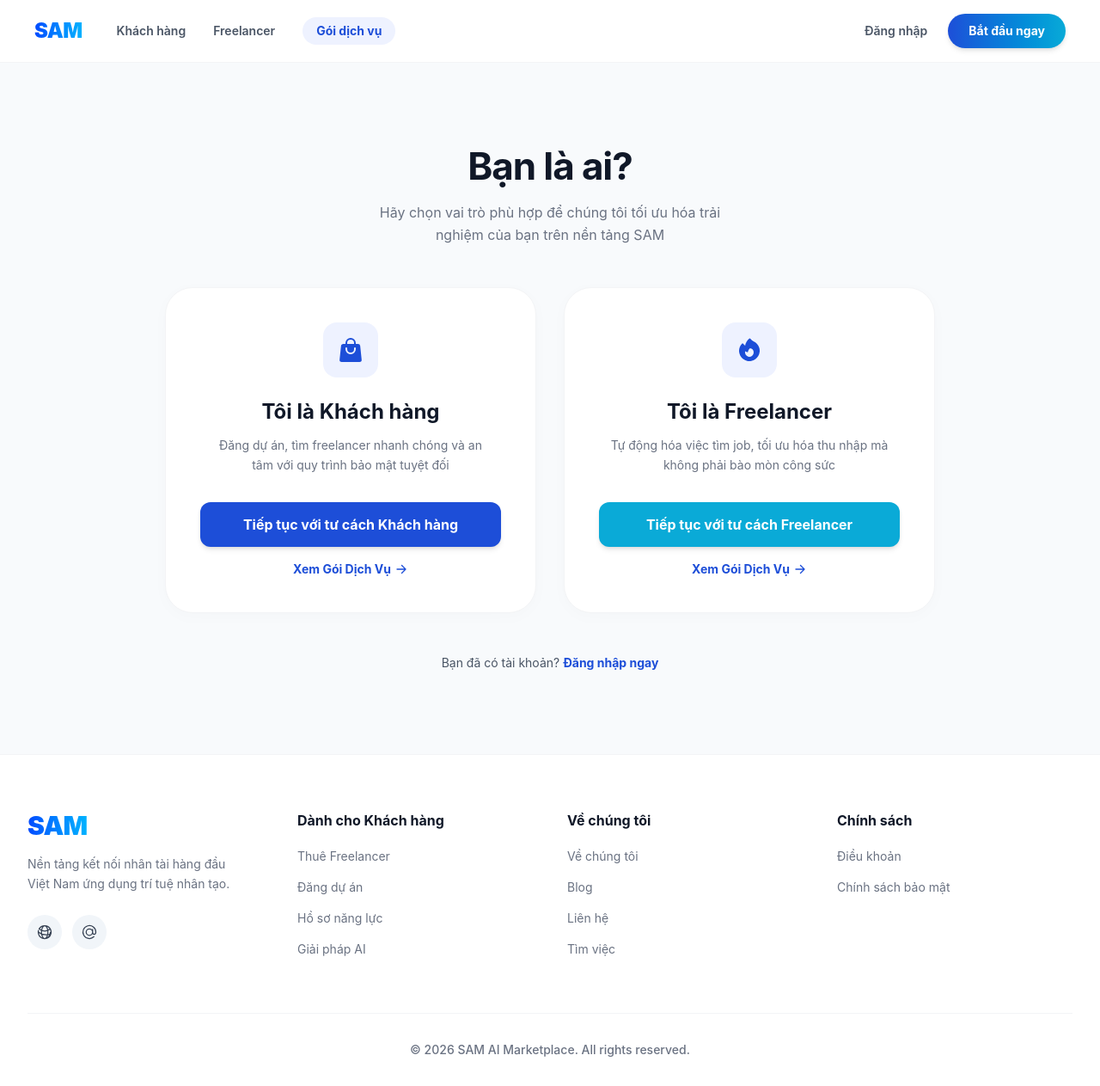
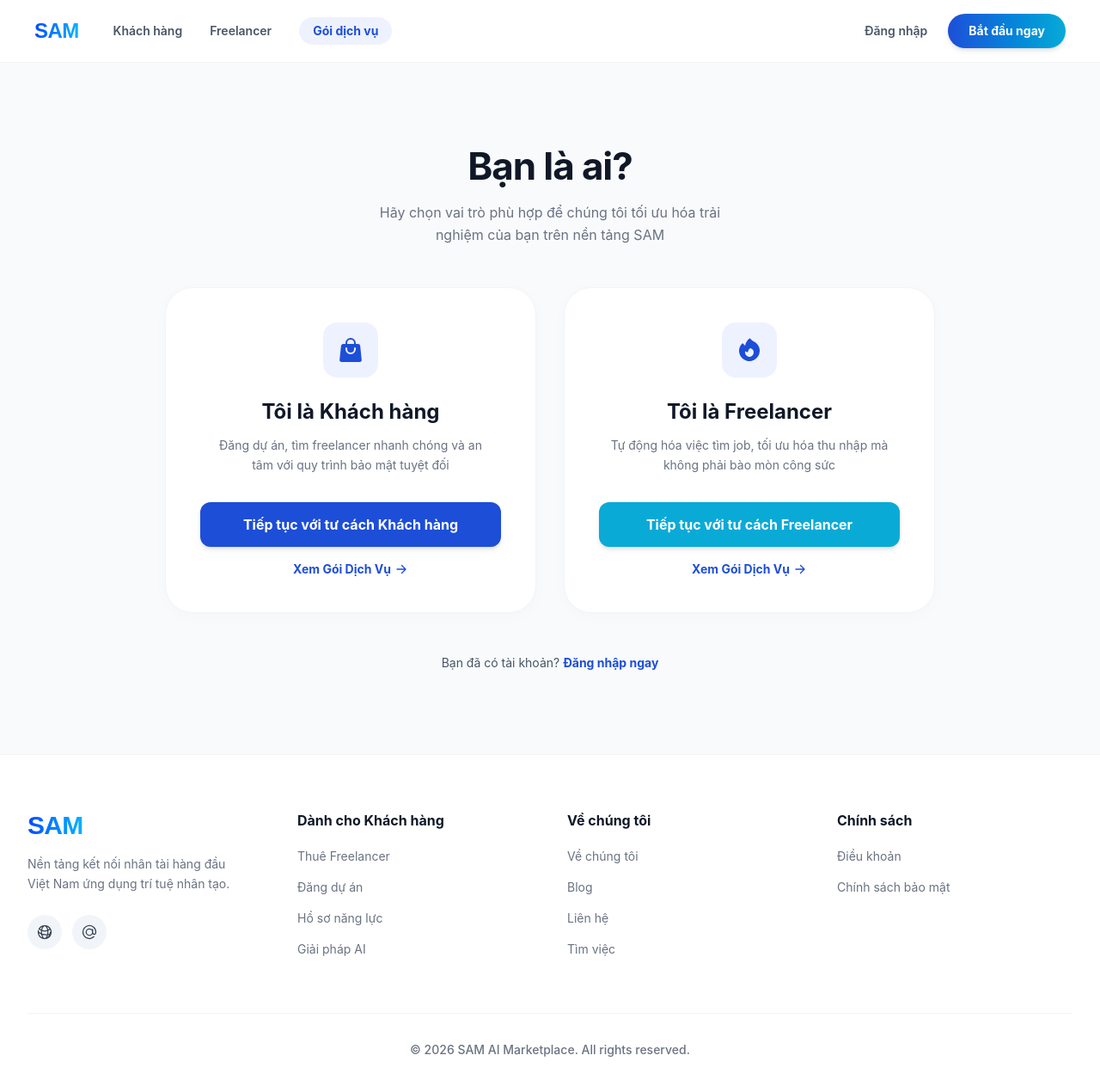
Before and after one commit to SAM-SiftAndMatch/sam-fe, a React (Vite) app: page /role-selection in a window 1280 px wide. Shown: the whole page at 86% size. Built offline with nearby package versions, Linux system fonts and the light colour scheme.

Commit message:
feat: routes for RegisterPage and fix font of SAM

```diff
--- a/src/components/ClientDashboardHeader.tsx
+++ b/src/components/ClientDashboardHeader.tsx
@@ -4,7 +4,10 @@ const ClientDashboardHeader: React.FC = () => {
   return (
     <header className="w-full py-4 px-6 md:px-10 flex items-center justify-between border-b border-gray-100 bg-white sticky top-0 z-50">
       <div className="flex items-center gap-10">
-        <span className="text-2xl font-black tracking-tight text-transparent bg-clip-text bg-gradient-to-r from-[#0047FF] to-[#00B2FF] cursor-pointer">
+        <span
+          className="text-2xl font-black tracking-tight text-transparent bg-clip-text bg-gradient-to-r from-[#0047FF] to-[#00B2FF] cursor-pointer"
+          style={{ fontFamily: "'Quedora', sans-serif" }}
+        >
           SAM
         </span>
         <nav className="hidden md:flex items-center gap-6">
--- a/src/components/Footer.tsx
+++ b/src/components/Footer.tsx
@@ -8,7 +8,10 @@ const Footer: React.FC = () => {
         <div className="grid grid-cols-1 md:grid-cols-4 gap-10 mb-16">
           {/* Cột 1: Logo & Thông tin */}
           <div className="flex flex-col items-start col-span-1">
-            <span className="text-3xl font-black tracking-tight text-transparent bg-clip-text bg-gradient-to-r from-[#0047FF] to-[#00B2FF] mb-4">
+            <span
+              className="text-3xl font-black tracking-tight text-transparent bg-clip-text bg-gradient-to-r from-[#0047FF] to-[#00B2FF] mb-4"
+              style={{ fontFamily: "'Quedora', sans-serif" }}
+            >
               SAM
             </span>
             <p className="text-gray-500 text-sm leading-relaxed mb-6">
--- a/src/components/GuestHeader.tsx
+++ b/src/components/GuestHeader.tsx
@@ -6,9 +6,13 @@ const GuestHeader: React.FC = () => {
     <header className="w-full py-4 px-6 md:px-10 flex items-center justify-between border-b border-gray-100 bg-white sticky top-0 z-50">
       <div className="flex items-center gap-10">
         {/* Logo */}
-        <span className="text-2xl font-black tracking-tight text-transparent bg-clip-text bg-gradient-to-r from-[#0047FF] to-[#00B2FF] cursor-pointer">
+        <Link
+          to={paths.PATH_HOME}
+          className="text-2xl font-black tracking-tight text-transparent bg-clip-text bg-gradient-to-r from-[#0047FF] to-[#00B2FF] cursor-pointer"
+          style={{ fontFamily: "'Quedora', sans-serif" }}
+        >
           SAM
-        </span>
+        </Link>
 
         {/* Navigation Center */}
         <nav className="hidden md:flex items-center gap-8">
--- a/src/components/Header.tsx
+++ b/src/components/Header.tsx
@@ -4,7 +4,10 @@ const Header: React.FC = () => {
   return (
     <header className="w-full py-4 px-6 md:px-10 flex items-center justify-between border-b border-gray-100 bg-white sticky top-0 z-50">
       <div className="flex items-center gap-10">
-        <span className="text-2xl font-black tracking-tight text-transparent bg-clip-text bg-gradient-to-r from-[#0047FF] to-[#00B2FF] cursor-pointer">
+        <span
+          className="text-2xl font-black tracking-tight text-transparent bg-clip-text bg-gradient-to-r from-[#0047FF] to-[#00B2FF] cursor-pointer"
+          style={{ fontFamily: "'Quedora', sans-serif" }}
+        >
           SAM
         </span>
         <nav className="hidden md:flex items-center gap-6">
--- a/src/pages/LoginPage.tsx
+++ b/src/pages/LoginPage.tsx
@@ -56,7 +56,7 @@ const LoginPage: React.FC = () => {
       <div className="bg-white rounded-[32px] shadow-xl border border-gray-100 flex max-w-5xl w-full overflow-hidden min-h-[600px]">
         {/* Left Pane: Gradient Banner */}
         <div className="hidden md:flex md:w-5/12 bg-gradient-to-br from-[#00A3FF] via-[#1A83FF] to-[#1D4ED8] p-12 flex-col justify-start text-white relative">
-          <div className="text-4xl font-black tracking-tighter mb-6">SAM</div>
+          <div className="text-4xl font-black tracking-tighter mb-6" style={{ fontFamily: "'Quedora', sans-serif" }}>SAM</div>
           <p className="text-lg font-medium leading-relaxed opacity-90 max-w-xs">
             Kiến tạo tương lai cho việc kết nối khách hàng và freelancer
           </p>
--- a/src/pages/RegisterPage.tsx
+++ b/src/pages/RegisterPage.tsx
@@ -1,5 +1,7 @@
 import type React from 'react';
 import { useState } from 'react';
+import { Link } from 'react-router-dom';
+import * as paths from '../routes/paths';
 
 const RegisterPage: React.FC = () => {
   const [accountType, setAccountType] = useState<'client' | 'freelancer'>('client');
@@ -30,14 +32,26 @@ const RegisterPage: React.FC = () => {
   };
 
   return (
-    <div className="min-h-screen bg-[#F8FAFC] flex flex-col items-center justify-center font-sans py-10 px-4">
+    <div className="min-h-screen bg-[#F8FAFC] flex flex-col items-center justify-center font-sans py-10 px-4 relative">
+      <Link
+        to={paths.PATH_HOME}
+        className="absolute top-6 left-6 md:top-10 md:left-10 text-sm font-bold text-gray-500 hover:text-[#1D4ED8] transition-colors flex items-center gap-2 bg-white px-4 py-2 rounded-full shadow-sm border border-gray-100"
+      >
+        <svg className="w-4 h-4" fill="none" viewBox="0 0 24 24" stroke="currentColor" strokeWidth={2}>
+          <path strokeLinecap="round" strokeLinejoin="round" d="M10 19l-7-7m0 0l7-7m-7 7h18" />
+        </svg>
+        Về trang chủ
+      </Link>
       {/* Main Card */}
       <div className="bg-white rounded-[32px] shadow-[0_8px_30px_rgb(0,0,0,0.04)] w-full max-w-[520px] p-8 md:p-10 border border-gray-100">
         {/* Header */}
         <div className="text-center mb-8">
           <div className="flex justify-center items-center mb-4">
             {/* Logo SAM (Gradient text mockup) */}
-            <span className="text-[40px] font-black tracking-tight text-transparent bg-clip-text bg-gradient-to-r from-[#0047FF] to-[#00B2FF]">
+            <span
+              className="text-[40px] font-black tracking-tight text-transparent bg-clip-text bg-gradient-to-r from-[#0047FF] to-[#00B2FF]"
+              style={{ fontFamily: "'Quedora', sans-serif" }}
+            >
               SAM
             </span>
           </div>
@@ -315,12 +329,12 @@ const RegisterPage: React.FC = () => {
       {/* Under Card Links */}
       <div className="mt-8 text-center text-sm text-gray-600">
         Đã có tài khoản?{' '}
-        <button
-          type="button"
+        <Link
+          to={paths.PATH_LOGIN}
           className="text-[#0047FF] font-medium hover:underline cursor-pointer bg-transparent border-0 p-0"
         >
           Đăng nhập ngay
-        </button>
+        </Link>
       </div>
 
       {/* Trust Badges & Copyright Footer */}
```
